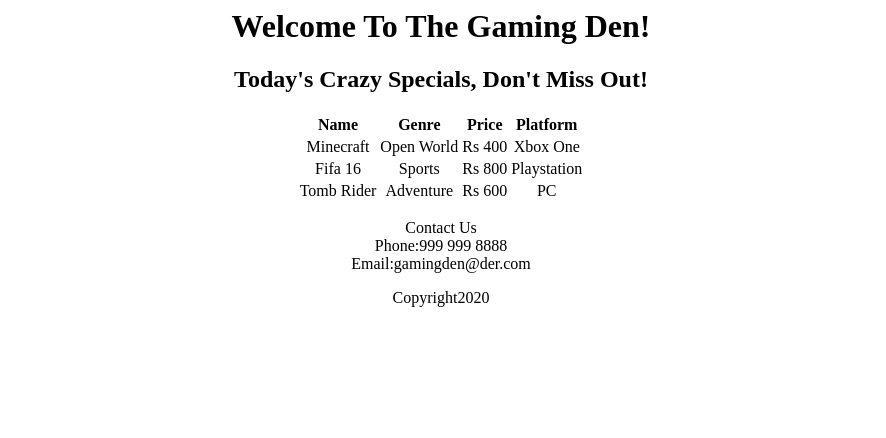
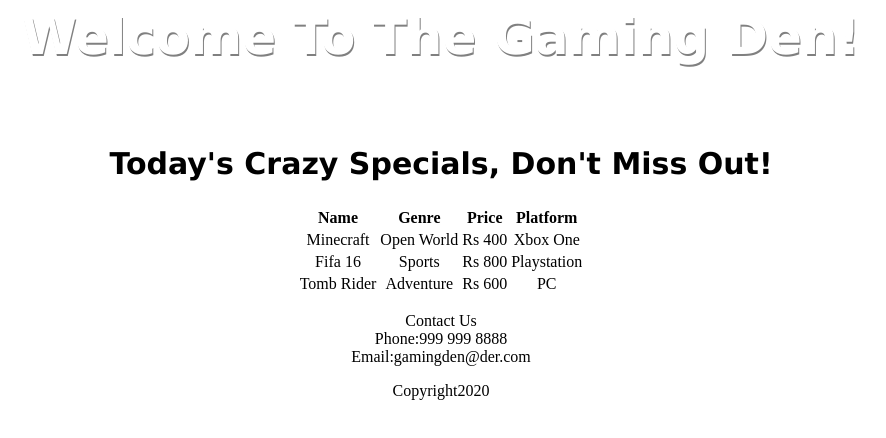
Before and after one commit to Dhruvibansal/The-gaming-den, a plain HTML site: page index.html in a window 1280 px wide. Shown: the whole page, without its empty margins (199-1085 px from the left). Drawn offline with Linux system fonts and the light colour scheme.

Commit message:
Update index.css

```diff
--- a/index.css
+++ b/index.css
@@ -11,3 +11,19 @@ table.centre {
     margin-right: auto;
     text-align: center;
 }
+
+h1 {
+    width: 100%;
+    color: white;
+    font-family: 'Lucida Sans', 'Lucida Sans Regular', 'Lucida Grande', 'Lucida Sans Unicode', Geneva, Verdana, sans-serif;
+    font-size: 50px;
+    text-align: center;
+    text-shadow: 1px 2px grey;
+}
+
+h2 {
+    margin-top: 80px;
+    font-family: 'Lucida Sans', 'Lucida Sans Regular', 'Lucida Grande', 'Lucida Sans Unicode', Geneva, Verdana, sans-serif;
+    font-size: 30px;
+    text-align: center;
+}
```
